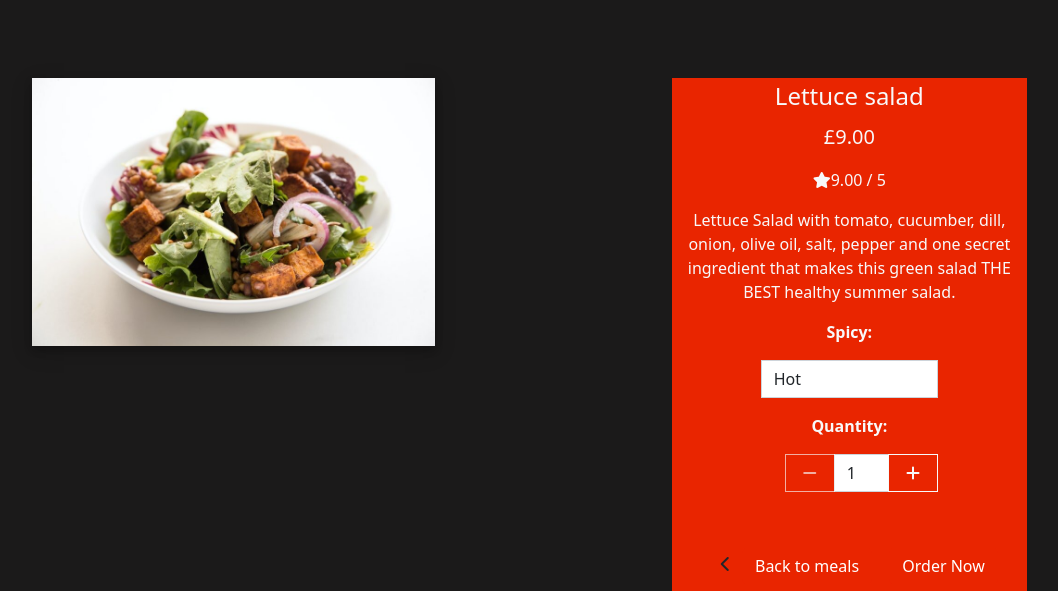
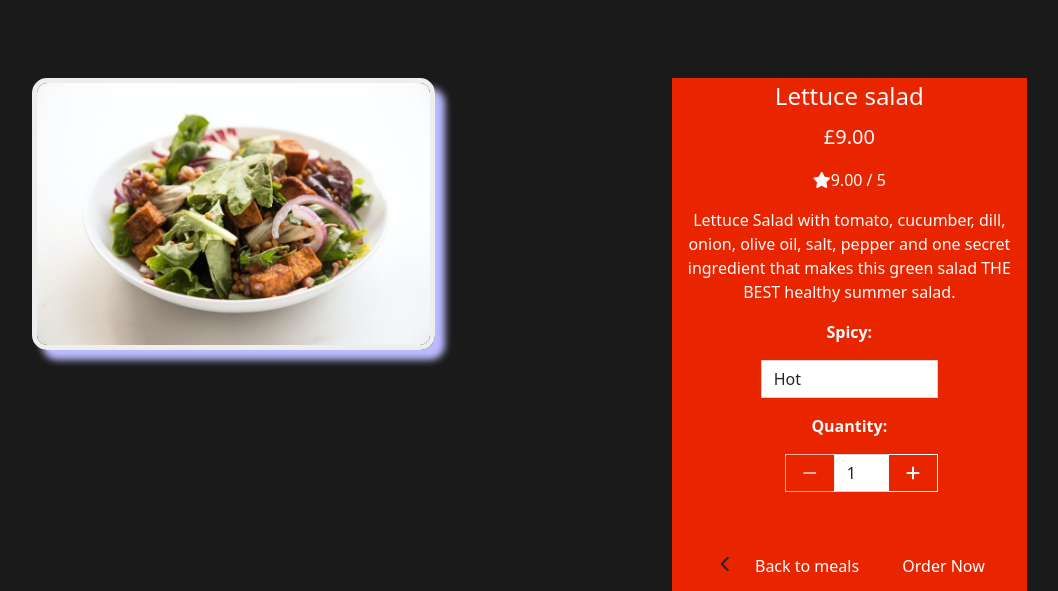
Before and after one commit to KonstantinaStrantzali/FreshNow-food-corner, a Django app: page /products/1/ in a window 1280 px wide. Shown: the part 134-725 px from the top of the page, without its empty margins (28-1086 px from the left). Run offline with Django 3.2, Linux system fonts and the light colour scheme; data comes from the database, SQL or seed files in the repository; some libraries are stand-ins or nearby versions.

Commit message:
give images shadow

```diff
--- a/products/templates/products/product_detail.html
+++ b/products/templates/products/product_detail.html
@@ -18,7 +18,7 @@
                 <div class="image-container my-5">
                     {% if product.image %}
                         <a href="{{ product.image.url }}" target="_blank">
-                            <img class="card-img-top img-fluid" src="{{ product.image.url }}" alt="{{ product.name }}">
+                            <img class="card-img-top img-fluid"  src="{{ product.image.url }}" alt="{{ product.name }}">
                         </a>
                         {% else %}
                         <a href="">
@@ -108,6 +108,7 @@
         </div>
     </div>
 </div>
+</div>
 
 {% endblock %}
 {% block postloadjs %}
--- a/static/css/base.css
+++ b/static/css/base.css
@@ -98,11 +98,10 @@ html {
     box-shadow: 0 4px 8px 0 rgba(0, 0, 0, 0.2), 0 6px 20px 0 rgba(0, 0, 0, 0.19);
     padding: 0;
 }
-.image-container {
-    background-color: white;
-    box-shadow: 0 4px 8px 0 rgba(0, 0, 0, 0.2), 0 6px 20px 0 rgba(0, 0, 0, 0.19);
-    padding: 0;
-}
+.card-img-top {
+box-shadow: 10px 10px 7px #BBF;
+border-radius: 15px;
+border: 5px solid #EEE; }
 
 .img-responsive {
     display: block;
```
